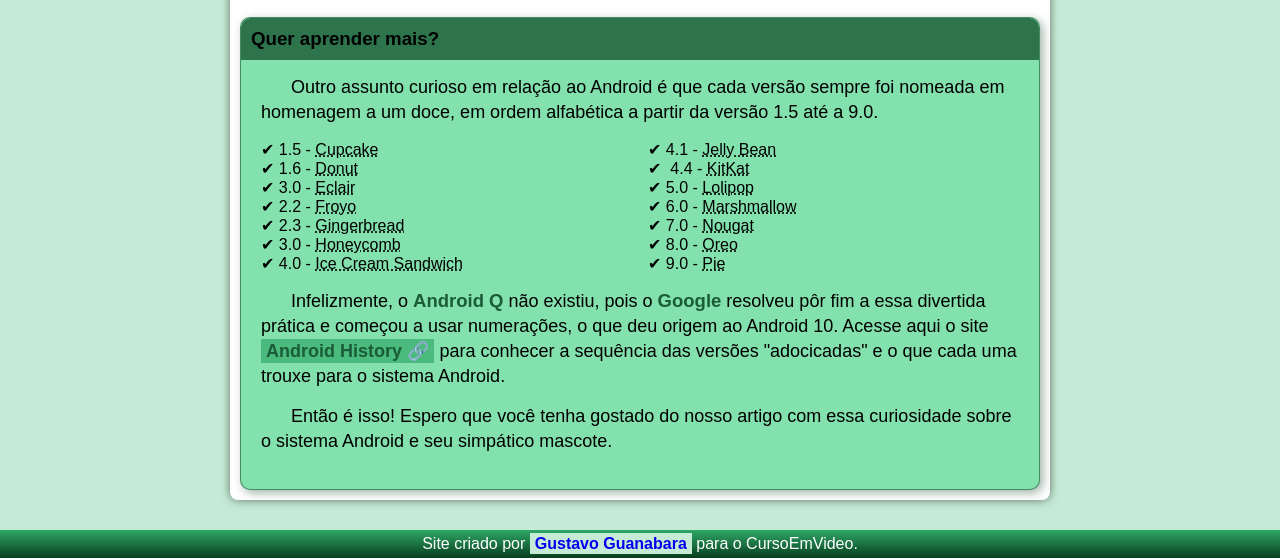
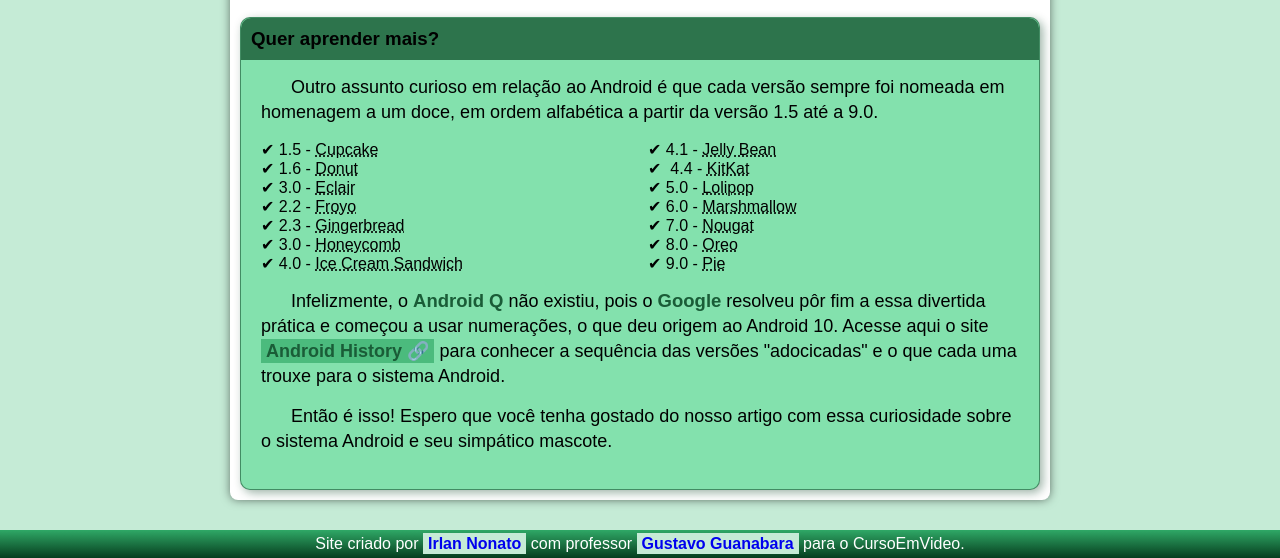
Before and after one commit to irlan24/site-curso, a plain HTML site: page index.html in a window 1280 px wide. Shown: the part 2029-2587 px from the top of the page. Drawn offline with Linux system fonts and the light colour scheme.

Commit message:
Update: Footer

```diff
--- a/index.html
+++ b/index.html
@@ -92,7 +92,7 @@
         </article>
     </main>
     <footer>
-        <p>Site criado por <a href="https://gustavoguanabara.github.io/" target="_blank">Gustavo Guanabara</a> para o CursoEmVideo.</p>
+        <p>Site criado por <a href="https://github.com/irlan24">Irlan Nonato</a> com professor <a href="https://gustavoguanabara.github.io/" target="_blank">Gustavo Guanabara</a> para o CursoEmVideo.</p>
     </footer>
 
 </body>
```
